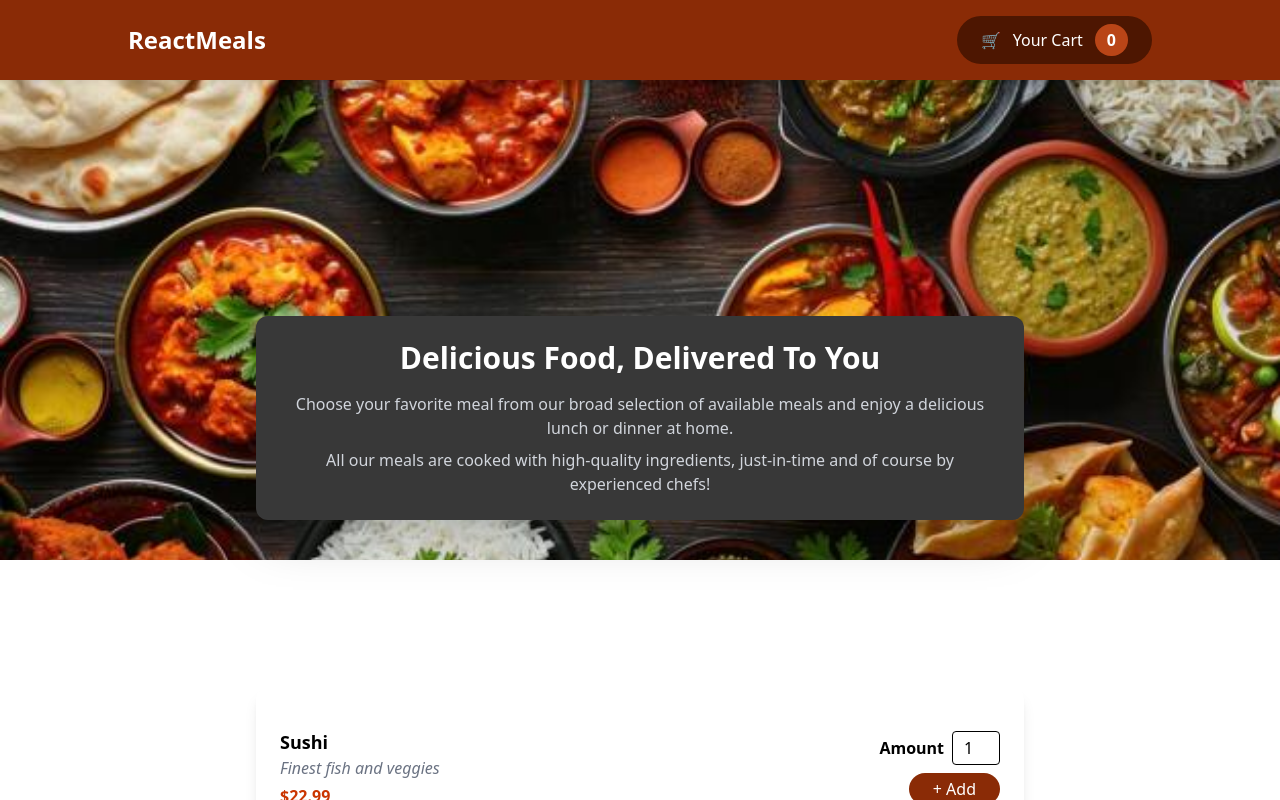
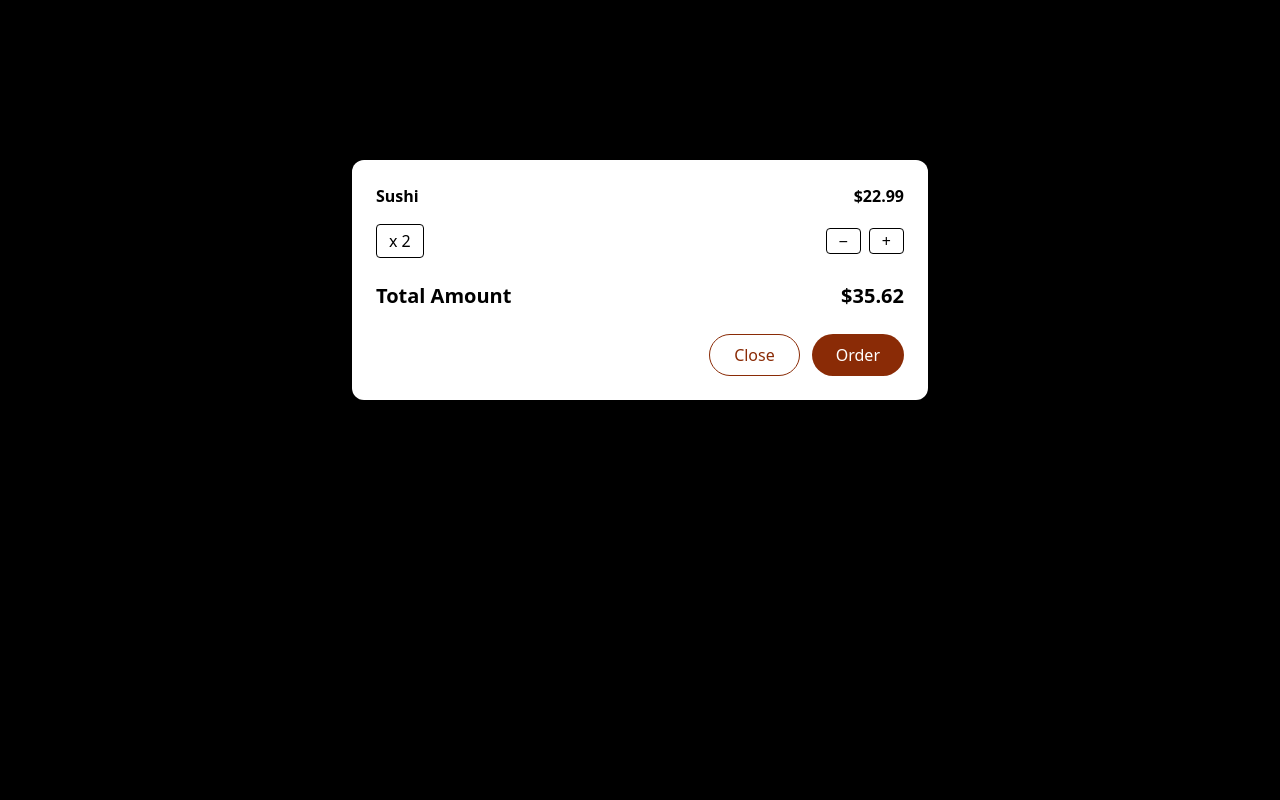
Before and after one commit to Kayathri-maths/restaurant_app, a React (Vite) app: page / in a window 1280 px wide. Shown: the top 800 px of the page. Built offline with nearby package versions, Linux system fonts and the light colour scheme.

Commit message:
Add Cart component and Modal for displaying cart items

```diff
--- a/index.html
+++ b/index.html
@@ -7,7 +7,9 @@
     <title>restaurant_app</title>
   </head>
   <body>
+
     <div id="root"></div>
+      <div id="overlays"></div>
     <script type="module" src="/src/main.jsx"></script>
   </body>
 </html>
--- a/src/App.jsx
+++ b/src/App.jsx
@@ -1,3 +1,4 @@
+import Cart from "./components/Cart/Cart";
 import Header from "./components/Layout/Header";
 import Hero from "./components/Layout/Hero";
 import Meals from "./components/Meals/Meals";
@@ -5,6 +6,7 @@ import Meals from "./components/Meals/Meals";
 function App() {
   return (
     <>
+      <Cart />
       <Header />
       <Hero />
       <Meals />
--- /dev/null
+++ b/src/components/Cart/Cart.jsx
@@ -0,0 +1,42 @@
+import Modal from "../UI/Modal";
+
+const Cart = () => {
+  return (
+    <Modal>
+      <div>
+        {/* Hardcoded item */}
+        <div className="flex justify-between mb-4">
+          <h2 className="font-bold">Sushi</h2>
+          <span className="font-bold">$22.99</span>
+        </div>
+
+        <div className="flex justify-between items-center mb-6">
+          <span className="border px-3 py-1 rounded">x 2</span>
+          <div className="flex gap-2">
+            <button className="border px-3 rounded">−</button>
+            <button className="border px-3 rounded">+</button>
+          </div>
+        </div>
+
+        {/* Total */}
+        <div className="flex justify-between items-center font-bold text-xl mb-6">
+          <span>Total Amount</span>
+          <span>$35.62</span>
+        </div>
+
+        {/* Buttons */}
+        <div className="flex justify-end gap-3">
+          <button className="border border-[#8a2b06] text-[#8a2b06] px-6 py-2 rounded-full hover:bg-gray-100">
+            Close
+          </button>
+
+          <button className="bg-[#8a2b06] text-white px-6 py-2 rounded-full hover:bg-[#641e03]">
+            Order
+          </button>
+        </div>
+      </div>
+    </Modal>
+  );
+};
+
+export default Cart;
--- /dev/null
+++ b/src/components/UI/Modal.jsx
@@ -0,0 +1,31 @@
+import ReactDOM from "react-dom";
+
+const Backdrop = () => {
+  return (
+    <div className="fixed top-0 left-0 w-full h-screen bg-black bg-opacity-75 z-20"></div>
+  );
+};
+
+const ModalOverlay = ({ children }) => {
+  return (
+    <div className="fixed top-[20vh] left-1/2 -translate-x-1/2 bg-white p-6 rounded-xl shadow-lg z-30 w-[90%] max-w-xl">
+      {children}
+    </div>
+  );
+};
+
+const portalElement = document.getElementById("overlays");
+
+const Modal = ({ children }) => {
+  return (
+    <>
+      {ReactDOM.createPortal(<Backdrop />, portalElement)}
+      {ReactDOM.createPortal(
+        <ModalOverlay>{children}</ModalOverlay>,
+        portalElement
+      )}
+    </>
+  );
+};
+
+export default Modal;
```
